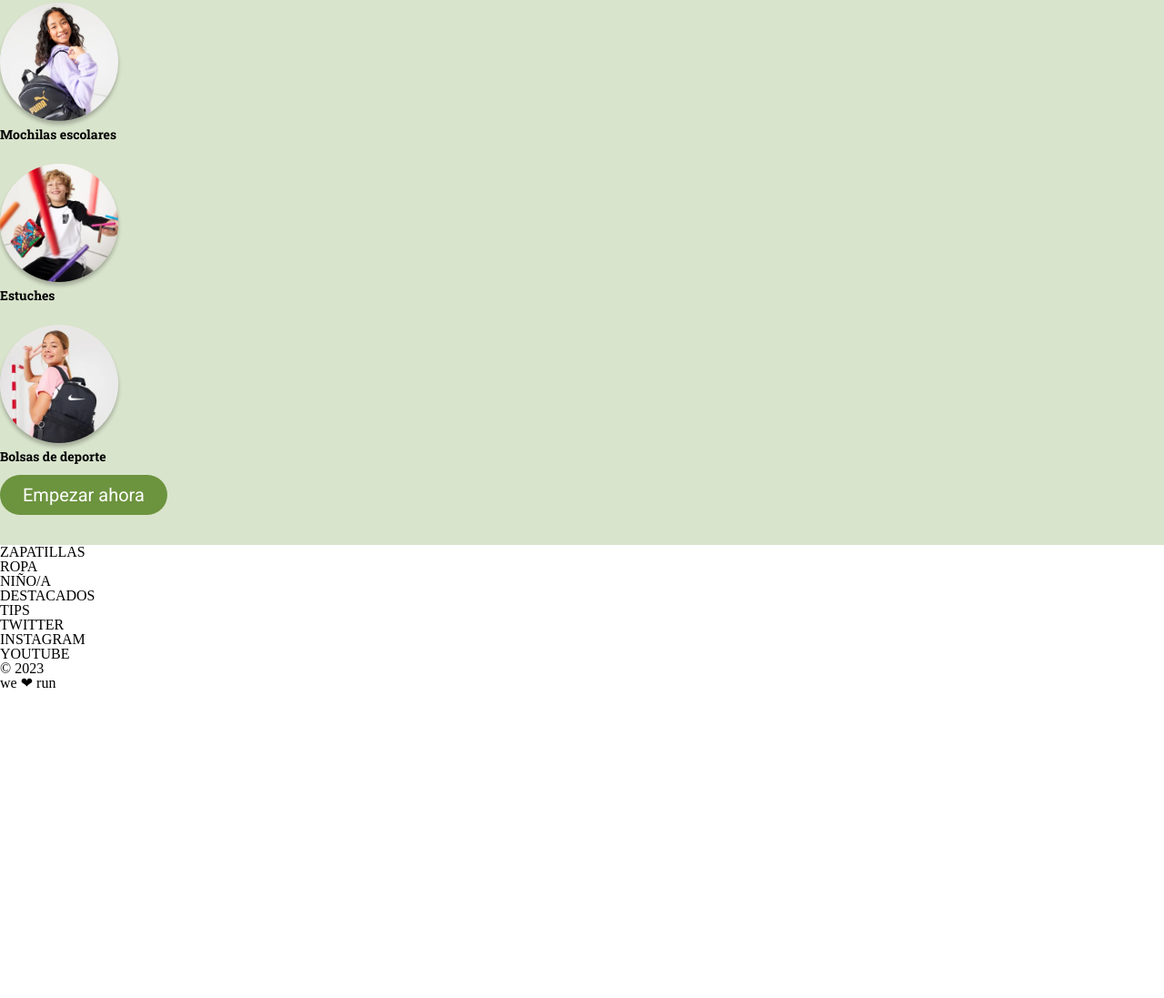
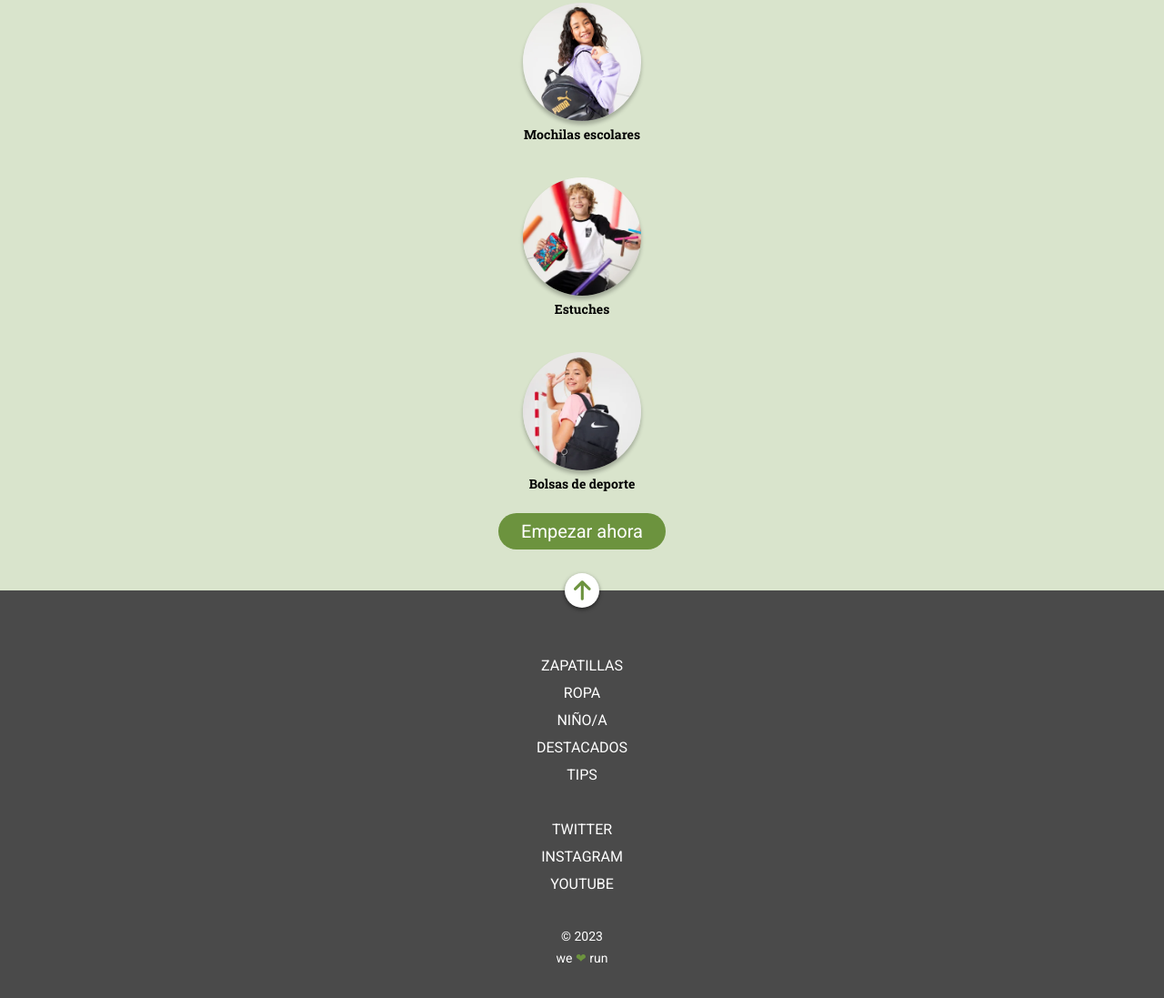
Before and after one commit to Adalab/modulo-1-evaluacion-final-radiofiambre, a website built with Vite: page src/index.html in a window 1280 px wide. Shown: the part 1185-2282 px from the top of the page at 91% size. Before the commit the page ends 1944 px from the top, so only its background shows below. Built offline with nearby package versions, Linux system fonts and the light colour scheme.

Commit message:
fixed all mobile modules

```diff
--- a/src/partials/footer.html
+++ b/src/partials/footer.html
@@ -1,18 +1,21 @@
-<footer>
-    <ul class="list-categories">
-      <li>ZAPATILLAS</li>
-      <li>ROPA</li>
-      <li>NIÑO/A</li>
-      <li>DESTACADOS</li>
-      <li>TIPS</li>
-    </ul>
-    <ul class="list-media">
-      <li>TWITTER</li>
-      <li>INSTAGRAM</li>
-      <li>YOUTUBE</li>
-    </ul>
-    <div>
-      <p>&copy; 2023</p>
-      <p>we <span class="heart">❤︎</span> run</p>
-    </div>
+<footer class="footer">
+  <a class="footer_button" href="#top">
+    <img class="footer_button_img" src="./images/ico-arrow.svg" alt="">
+  </a>
+  <ul class="footer_list">
+    <a class="footer_list_link" href="https://www.adalab.es"><li>ZAPATILLAS</li></a>
+    <a class="footer_list_link" href="https://www.adalab.es"><li>ROPA</li></a>
+    <a class="footer_list_link" href="https://www.adalab.es"><li>NIÑO/A</li></a>
+    <a class="footer_list_link" href="https://www.adalab.es"><li>DESTACADOS</li></a>
+    <a class="footer_list_link" href="https://www.adalab.es"><li>TIPS</li></a>
+  </ul>
+  <ul class="footer_list">
+    <a class="footer_list_link" href="https://www.adalab.es"><li>TWITTER</li></a>
+    <a class="footer_list_link" href="https://www.adalab.es"><li>INSTAGRAM</li></a>
+    <a class="footer_list_link" href="https://www.adalab.es"><li>YOUTUBE</li></a>
+  </ul>
+  <div class="footer_info">
+    <p class="footer_info_copy">&copy; 2023</p>
+    <p>we <span class="heart">❤︎</span> run</p>
+  </div>
   </footer>
--- a/src/partials/header.html
+++ b/src/partials/header.html
@@ -1,5 +1,7 @@
-<header class="header">
+<header id="top" class="header">
     <menu class="header_box">
-      <img class="header_box_icon" src="./images/ico-menu.svg" href="https://www.adalab.es" alt="menu">
+      <a href="https://www.adalab.es">
+        <img class="header_box_icon" src="./images/ico-menu.svg" alt="menu">
+      </a>
     </menu>
 </header>
--- a/src/partials/module1.html
+++ b/src/partials/module1.html
@@ -1,7 +1,7 @@
 <section class="module1">
     <h1 class="module1_h1">COMIENZOS COMPARTIDOS</h1>
     <p class="module1_p">Todo lo que necesitan para volver al cole con ilusión</p>
-    <a class="module1_button" src="">
+    <a class="module1_button" href="#s3">
       <img src="./images/ico-scroll-down.svg" alt="">
     </a>
   </section>
--- a/src/partials/module3.html
+++ b/src/partials/module3.html
@@ -1,17 +1,19 @@
-<section class="module3">
+<section id="s3" class="module3">
     <h4 class="module3_h4">¡Prepáralos con tus marcas favoritas!</h3>
     <h2 class="module3_h2">VUELTA AL COLE</h2>
-    <div class="module3_section">
-      <img class="module3_section_img" src="./images/lpbts-mod05-img01-desk.png" alt="">
-      <h3 class="module3_section_h3">Mochilas escolares</h3>
-    </div>
-    <div class="module3_section">
-      <img class="module3_section_img" src="./images/lpbts-mod05-img04-mob.png" alt="">
-      <h3 class="module3_section_h3">Estuches</h3>
-    </div>
-    <div class="module3_section">
-      <img class="module3_section_img" src="./images/lpbts-mod05-img03-mob.png" alt="">
-      <h3 class="module3_section_h3">Bolsas de deporte</h3>
+    <div class="module3_grid">
+      <div class="module3_grid_section">
+        <img class="module3_grid_section_img" src="./images/lpbts-mod05-img01-desk.png" alt="">
+        <h3 class="module3_grid_section_h3">Mochilas escolares</h3>
+      </div>
+      <div class="module3_grid_section">
+        <img class="module3_grid_section_img" src="./images/lpbts-mod05-img04-mob.png" alt="">
+        <h3 class="module3_grid_section_h3">Estuches</h3>
+      </div>
+      <div class="module3_grid_section">
+        <img class="module3_grid_section_img" src="./images/lpbts-mod05-img03-mob.png" alt="">
+        <h3 class="module3_grid_section_h3">Bolsas de deporte</h3>
+      </div>
     </div>
     <a class="module3_button">Empezar ahora</a>
   </section>
--- a/src/scss/layout/_footer.scss
+++ b/src/scss/layout/_footer.scss
@@ -1,8 +1,42 @@
-// .page__footer {
-//   position: fixed;
-//   left: 0;
-//   bottom: 0;
-//   width: 100vw;
-//   padding: 1rem;
-//   color: $color-secondary;
-// }
+.footer {
+    background-color: $color-grey;
+    font-family: $font-main;
+    color: white;
+    padding-bottom: 60px;
+    display: flex;
+    flex-direction: column;
+    align-items: center;
+    gap: 30px;
+    &_button {
+        background-color: white;
+        width: 38px;
+        height: 38px;
+        border-radius: 50%;
+        box-shadow: 0 2px 4px 0 rgba(0, 0, 0, 0.5);
+        transform: translateY(-19px);
+        display: flex;
+        justify-content: center;
+        &_img {
+            width: 50%;
+        }
+    }
+    &_list {
+        font-size: 16px;
+        line-height: 30px;
+        text-align: center;
+        &_link {
+            text-decoration: none;
+            color: white;
+        }
+    }
+    &_info {
+        text-align: center;
+        font-size: 14px;
+        &_copy {
+            padding: 5px 0px 10px 0px;
+        }
+        .heart {
+            color: $color-green;
+        }
+    }
+}
--- a/src/scss/layout/_module1.scss
+++ b/src/scss/layout/_module1.scss
@@ -4,7 +4,7 @@
     flex-direction: column;
     align-items: center;
     background-image: url(/images/cover.jpeg);
-    background-position: 85%;
+    background-position: 83%;
     background-repeat: no-repeat;
     background-size: cover;
     &_h1 {
@@ -14,7 +14,7 @@
         font-weight: bold;
         line-height: 50px;
         text-align: center;
-        padding-top: 255px;
+        padding-top: 290px;
     }
     &_p {
         font-family: $font-main;
--- a/src/scss/layout/_module3.scss
+++ b/src/scss/layout/_module3.scss
@@ -1,7 +1,9 @@
 .module3 {
     background-color: $color-lightgreen;
     padding-bottom: 45px;
-
+    display: flex;
+    flex-direction: column;
+    align-items: center;
     &_h4 {
         font-family: $font-slab;
         color: $color-grey;
@@ -17,10 +19,11 @@
         font-size: 20px;
         padding-bottom: 20px;
     }
+    &_grid {
+        display: grid;
+        grid-template-columns: 1fr;
+        grid-template-rows: 1fr 1fr 1fr;
         &_section {
-        // display: grid;
-        // grid-template-columns: 1fr;
-        // grid-template-rows: 1fr 1fr;
             margin-top: 15px;
             margin-bottom: 25px;
             &_img {
@@ -35,7 +38,8 @@
                 color: black;
                 font-weight: bold;
                 font-size: 14px;
-            // text-align: center;
+                text-align: center;
+            }
         }
     }
     &_button {
@@ -47,6 +51,5 @@
         text-align: center;
         border-radius: 22.5px;
         padding: 10px 25px 10px 25px;
-        margin-top: 20px;
     }
 }
```
Lines whose indentation alone changed are shown as unchanged.
